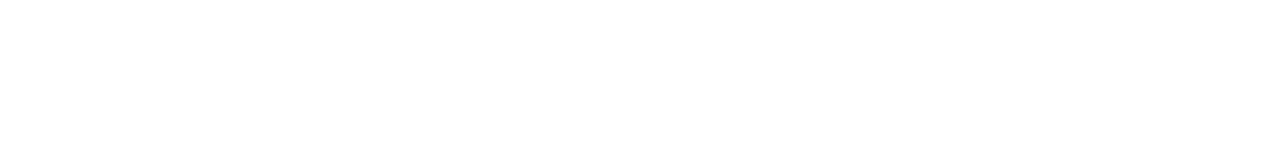
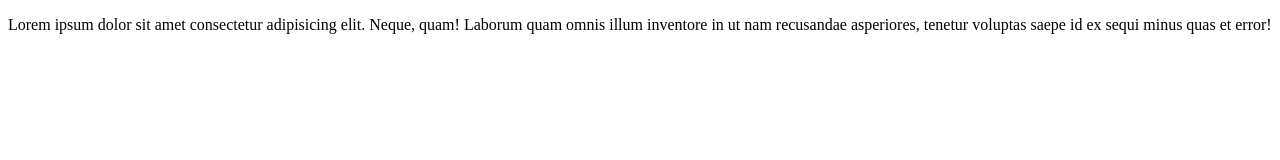
Before and after one commit to FabioKenjjy/tarefas_dd, a plain HTML site: page projeto/index.html in a window 1280 px wide. Drawn offline with Linux system fonts and the light colour scheme.

Commit message:
Adicionando paragrafo lorem ao meu projeto

```diff
--- a/projeto/index.html
+++ b/projeto/index.html
@@ -6,6 +6,6 @@
     <title>Document</title>
 </head>
 <body>
-
+    <p>Lorem ipsum dolor sit amet consectetur adipisicing elit. Neque, quam! Laborum quam omnis illum inventore in ut nam recusandae asperiores, tenetur voluptas saepe id ex sequi minus quas et error!</p>
 </body>
 </html>
```
